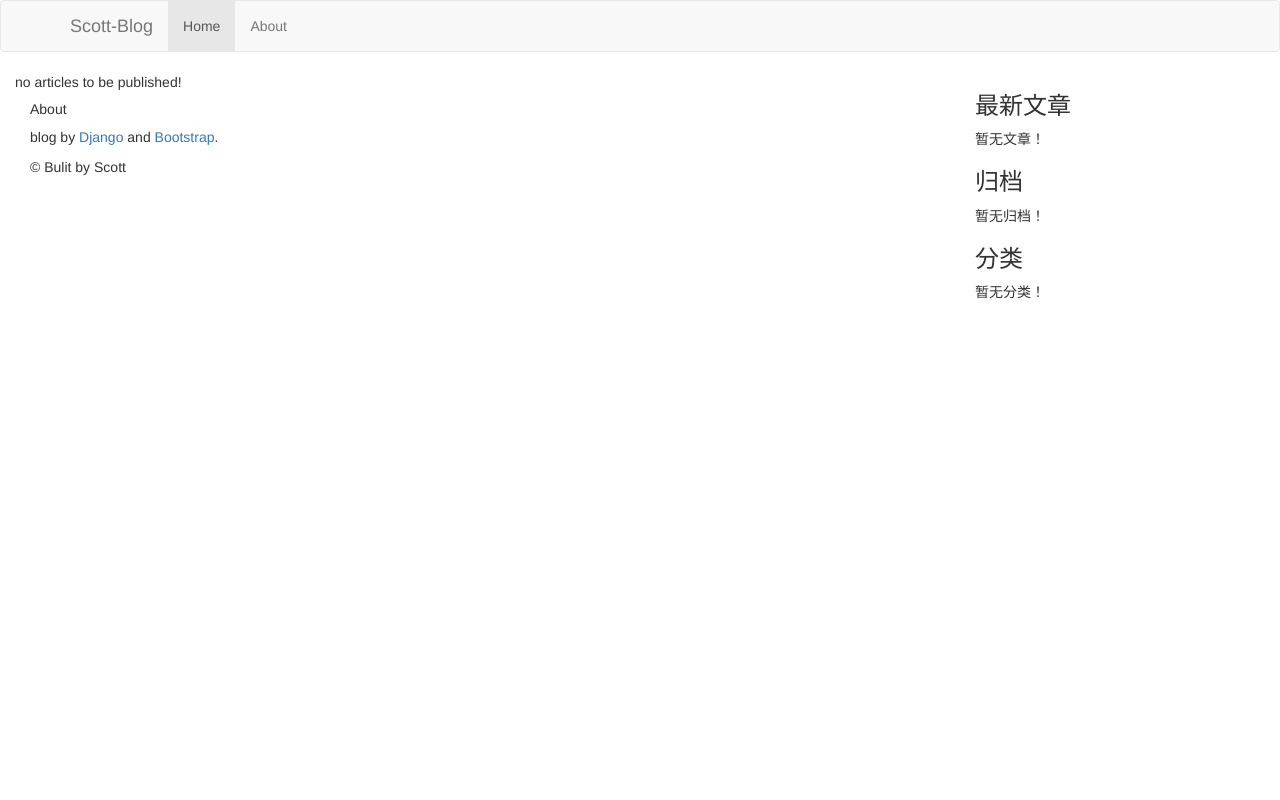
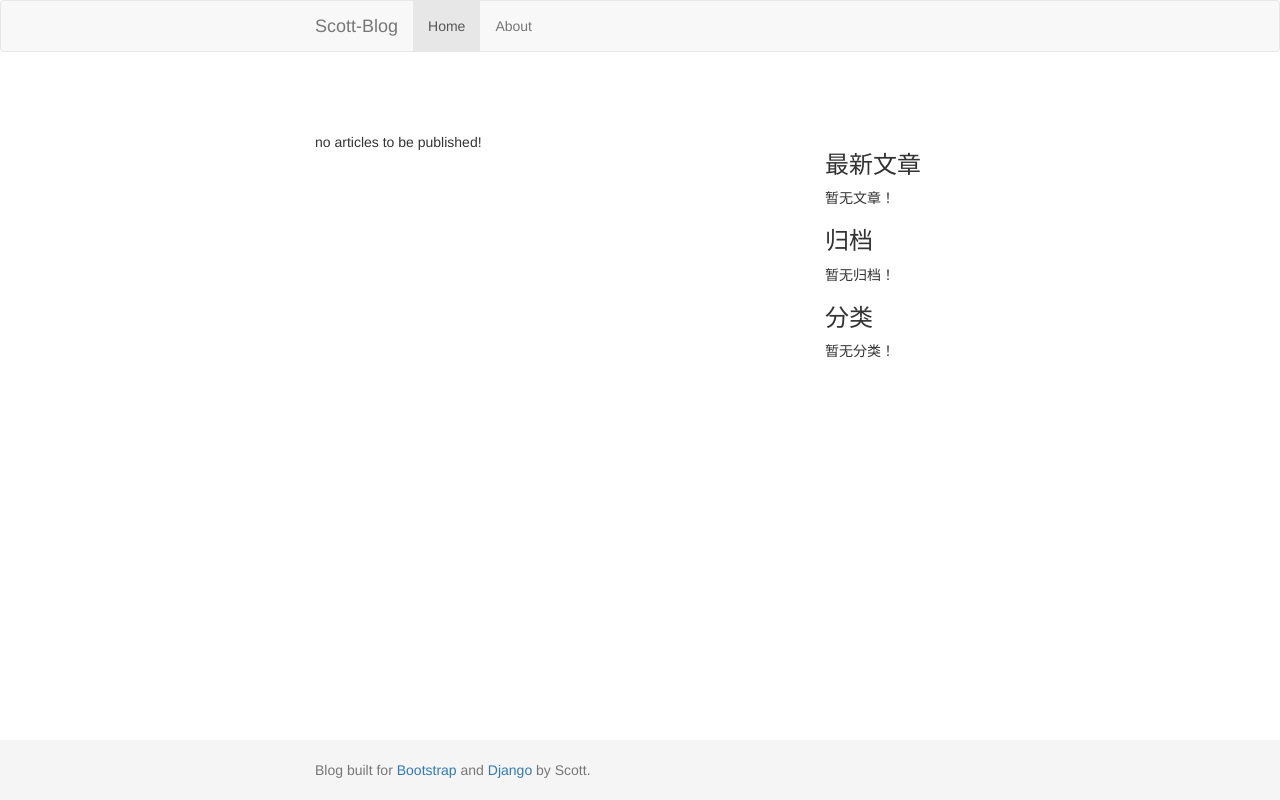
Before and after one commit to Scott-feng/blog, a Django app: page / in a window 1280 px wide. Run offline with Django 3.2, Linux system fonts and the light colour scheme; data that the repository does not hold is empty; some libraries are stand-ins or nearby versions.

Commit message:
modify footer

```diff
--- a/blog/static/blog/css/custom.css
+++ b/blog/static/blog/css/custom.css
@@ -1,5 +1,10 @@
-.body {
-    background-color: #428bca;
+html {
+  position: relative;
+  min-height: 100%;
+}
+body {
+    /*background-color: #428bca;*/
+    margin-bottom: 60px;
 }
 .blog-masthead {
   background-color: #428bca;
@@ -43,6 +48,26 @@
   background-color: #f5f5f5;
 }
 
+body > .container {
+  padding: 60px 15px 0;
+}
+
+.container {
+  width: auto;
+  max-width: 680px;
+  padding: 0 15px;
+}
+
+.container .text-muted {
+  margin: 20px 0;
+}
+.footer > .container {
+  padding-right: 15px;
+  padding-left: 15px;
+}
+
+
+
 #myBtn {
   display: none;
   position: fixed;
--- a/templates/base.html
+++ b/templates/base.html
@@ -17,6 +17,7 @@
 </head>
 
 <body>
+
     <nav class="navbar navbar-default">
         <div class="container">
             <div class="navbar-header">
@@ -30,47 +31,13 @@
             </ul>
         </div>
     </nav>
-    <main class="col-md-8">
+
+    <div class="container">
+        <div class="row">
+            <main class="col-sm-8">
                 {% block main %}
                 {% endblock main %}
-
-        <!--Footer-->
-        <footer class="page-footer blue center-on-small-only">
-
-            <!--Footer Links-->
-            <div class="container-fluid">
-                <div class="row">
-
-                    <!--First column-->
-                    <div class="col-md-6">
-                        <h5 class="title">About</h5>
-                        <p>blog by <a href="https://www.djangoproject.com/">Django </a>and <a href="http://getbootstrap.com/">Bootstrap</a>.</p>
-                    </div>
-                    <!--/.First column-->
-
-
-                </div>
-            </div>
-            <!--/.Footer Links-->
-
-            <!--Copyright-->
-            <div class="footer-copyright">
-                <div class="container-fluid">
-                    © Bulit by Scott
-
-                </div>
-            </div>
-            <!--/.Copyright-->
-
-        </footer>
-        <!--/.Footer-->
             </main>
-
-    <aside class="col-md-4">
-        {% block toc %}
-        {% endblock toc %}
-
-    </aside>
 
             <div class="col-sm-3 col-sm-offset-1">
                 <div class="sidebar-module">
@@ -93,7 +60,7 @@
                     <ol class="list-unstyled">
                         {% for date in date_list %}
                         <li>
-                    <a href="#">{{ date.year }} 年 {{ date.month }} 月</a>
+                            <a href="{% url 'blog:archives' date.year date.month %}">{{ date.year }} 年 {{ date.month }} 月</a>
                         </li>
                         {% empty %}
                         暂无归档！
@@ -107,7 +74,7 @@
                     <ol class="list-unstyled">
                         {% for category in category_list %}
                         <li>
-                    <a href="#">{{ category.name }} <span class="post-count">({{ category.num_posts }})</span></a>
+                            <a href="{% url 'blog:category' category.pk %}">{{ category.name }} <span class="post-count">({{ category.num_posts }})</span></a>
                         </li>
                         {% empty %}
                         暂无分类！
@@ -115,14 +82,14 @@
                     </ol>
                 </div>
             </div>
+        </div>
+    </div>
 
-    <!-- <footer class="navbar-default navbar-fixed-bottom">
-    <div class="container-fluid">
-    <p class="text-muted">Blog built for <a href="http://getbootstrap.com">Bootstrap</a>&nbspDjango by Scott.
-    <a href="#">Back to top</a>
-    </p>
+    <footer class="footer">
+        <div class="container">
+            <p class="text-muted">Blog built for <a href="http://getbootstrap.com">Bootstrap</a> and <a href="https://www.djangoproject.com">Django </a>by Scott</a>.</p>
         </div>
-    </footer> -->
+    </footer>
     <button onclick="topFunction()" id="myBtn" title="Go to top">Top</button>
 
 </body>
--- a/templates/blog/detail.html
+++ b/templates/blog/detail.html
@@ -74,5 +74,7 @@
             </div>
         </div>
     </div>
+    <br />
+    <br />
     </div>
 {% endblock main %}
--- a/templates/blog/index.html
+++ b/templates/blog/index.html
@@ -23,6 +23,7 @@
         no articles to be published!
     </div>
 {% endfor %}
+
 {% if is_paginated %}
 <div class="pagination-simple">
     <ul class="pager">
@@ -37,6 +38,8 @@
         <li><a href="?page={{ page_obj.next_page_number }}">下一页</a></li>
     {% endif %}
     </ul>
+    <br />
+    <br />
 </div>
 {% endif %}
 
```
Lines whose indentation alone changed are shown as unchanged.
